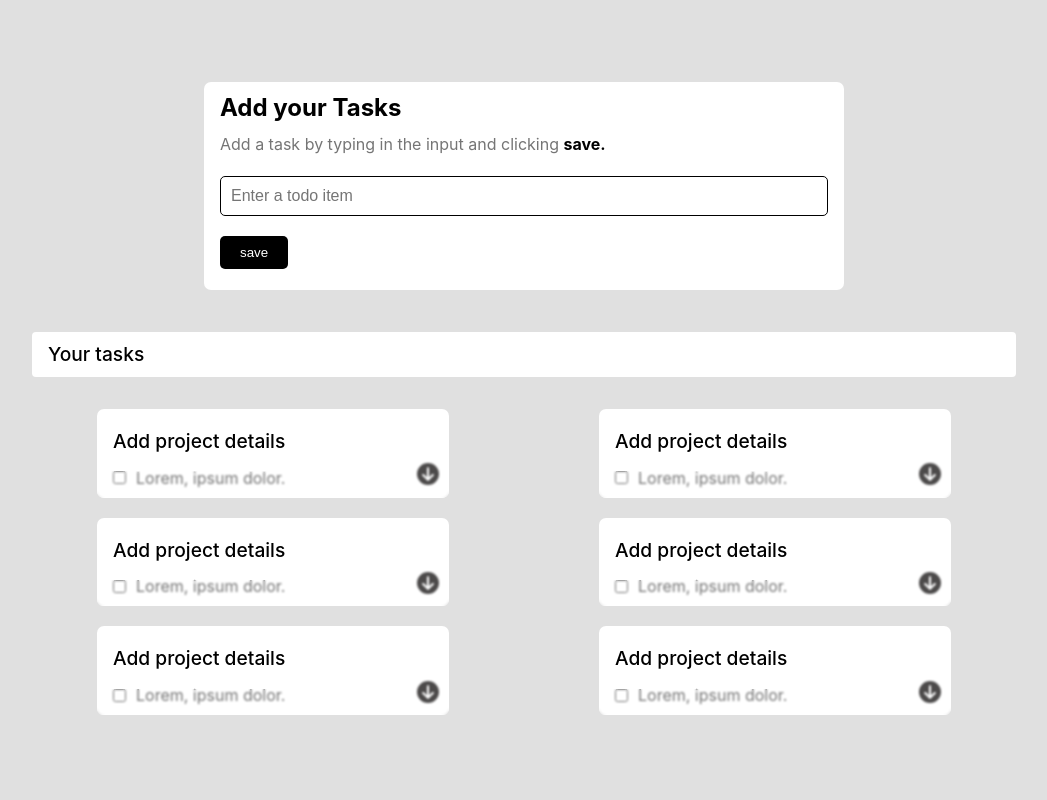
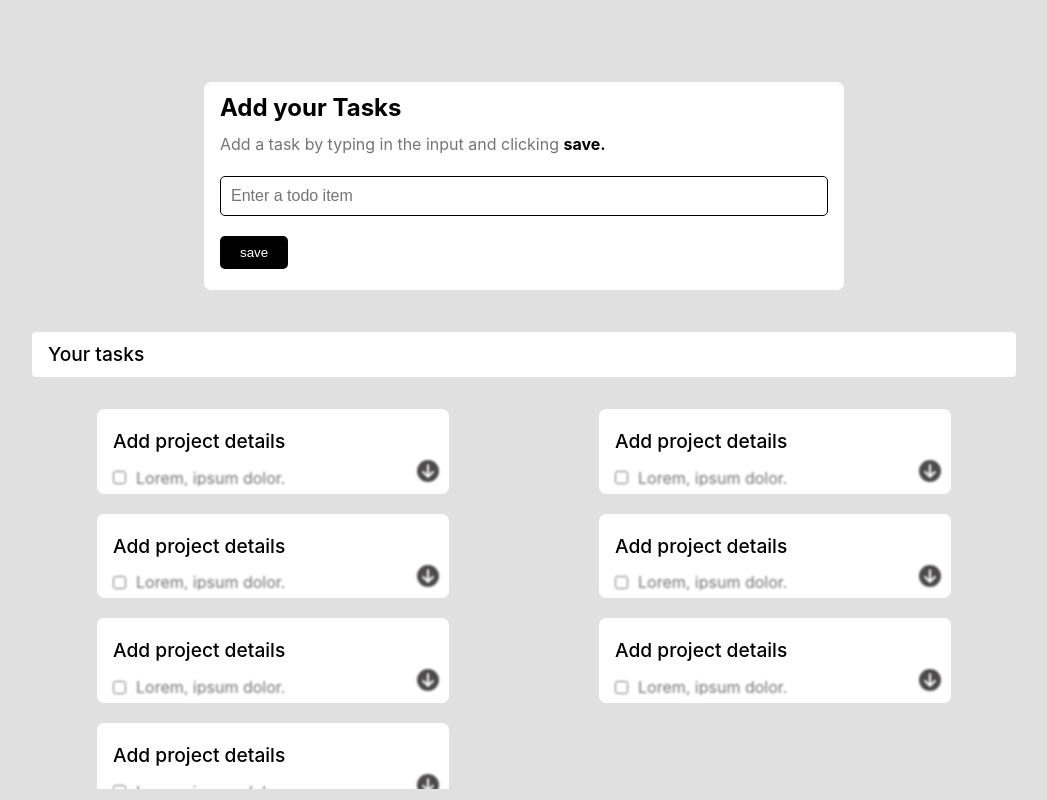
Before and after one commit to SayidMushtaQ/TodoMate-CLI, a React (Vite) app: page / in a window 1280 px wide. Shown: the whole page, without its empty margins (116-1163 px from the left). Built offline with nearby package versions, Linux system fonts and the light colour scheme.

Commit message:
Card Drop down

```diff
--- a/src/components/Todo.component.tsx
+++ b/src/components/Todo.component.tsx
@@ -1,17 +1,35 @@
+import { useState } from "react";
 import style from "../styles/todos.module.css";
 import { FaCircleArrowDown } from "react-icons/fa6";
-
+import clsx from 'clsx'
 export default function Todo() {
+  const [toggle,setToggle] = useState(false);
   return (
     <div className={style.todo}>
       <span>Add project details</span>
-      <div className={style.subTodos}>
+      <div className={clsx(style.subTodos,{[style.openTodos]:toggle})}>
+        <label>
+          <input type="checkbox" name="option1" value="Option 1" />
+          <span> Lorem, ipsum dolor. </span>
+        </label>
+        <label>
+          <input type="checkbox" name="option1" value="Option 1" />
+          <span> Lorem, ipsum dolor. </span>
+        </label>
+        <label>
+          <input type="checkbox" name="option1" value="Option 1" />
+          <span> Lorem, ipsum dolor. </span>
+        </label>
+        <label>
+          <input type="checkbox" name="option1" value="Option 1" />
+          <span> Lorem, ipsum dolor. </span>
+        </label>
         <label>
           <input type="checkbox" name="option1" value="Option 1" />
           <span> Lorem, ipsum dolor. </span>
         </label>
       </div>
-      <div className={style.todoBottomBlur}>
+      <div onClick={()=>setToggle(!toggle)} className={style.todoBottomBlur}>
         <FaCircleArrowDown size={22} color="4c4a4a"/>
       </div>
     </div>
--- a/src/components/Todos.component.tsx
+++ b/src/components/Todos.component.tsx
@@ -9,6 +9,8 @@ export default function Todos() {
       <Todo/>
       <Todo/>
       <Todo/>
+      <Todo/>
+
     </div>
   )
 }
--- a/src/styles/todos.module.css
+++ b/src/styles/todos.module.css
@@ -1,11 +1,11 @@
 .todos{
     width: 100%;
     display: grid;
-    height: inherit;
     gap: 20px;
     grid-template-columns: repeat(auto-fill, minmax(350px, 1fr));
-    place-content: start;
-    place-items: center;
+    place-content: center;
+    justify-items: center;
+    align-items: start;
 }
 
 .todo{
@@ -25,6 +25,13 @@
     display: flex;
     flex-direction: column;
     gap: 4px;
+    max-height:20px;
+    overflow: hidden;
+    transition: max-height 0.5s;
+    transition-timing-function: ease-in-out;
+}
+.openTodos{
+    max-height: 280px;
 }
 .subTodos > label{
     display: flex;
@@ -49,8 +56,12 @@
     bottom: 0px;
     backdrop-filter: blur(0.8px);
     border-radius: 0px 0px 7px 7px;
+    cursor: pointer;
 }
 .todoBottomBlur > svg{
     margin-bottom: 20px;
     filter: blur(0.8px);
 }
+.todoBottomBlur:hover > svg{
+    filter: blur(0px);
+}
```
